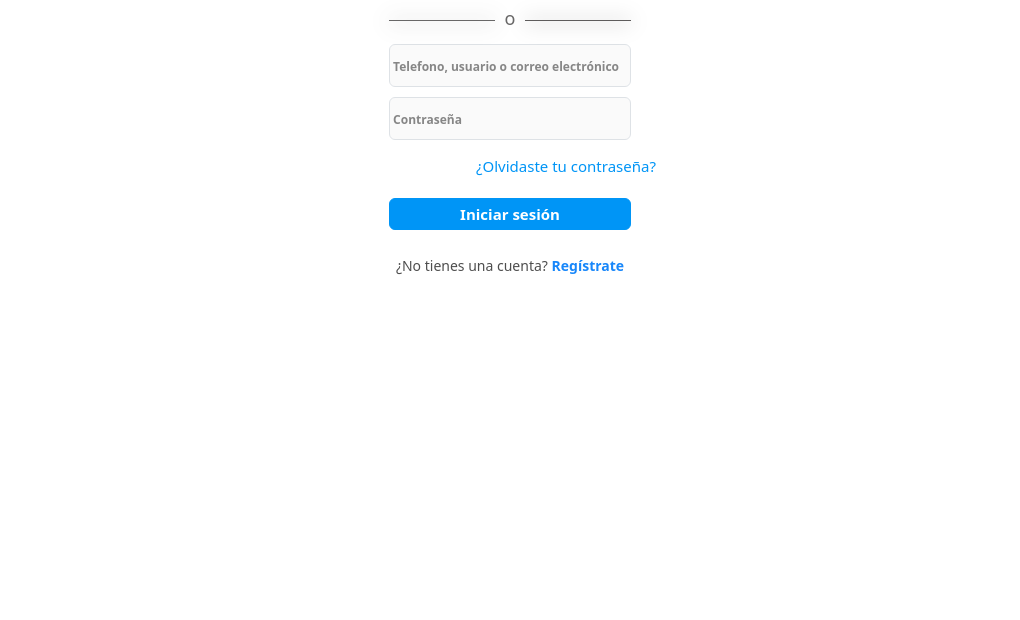
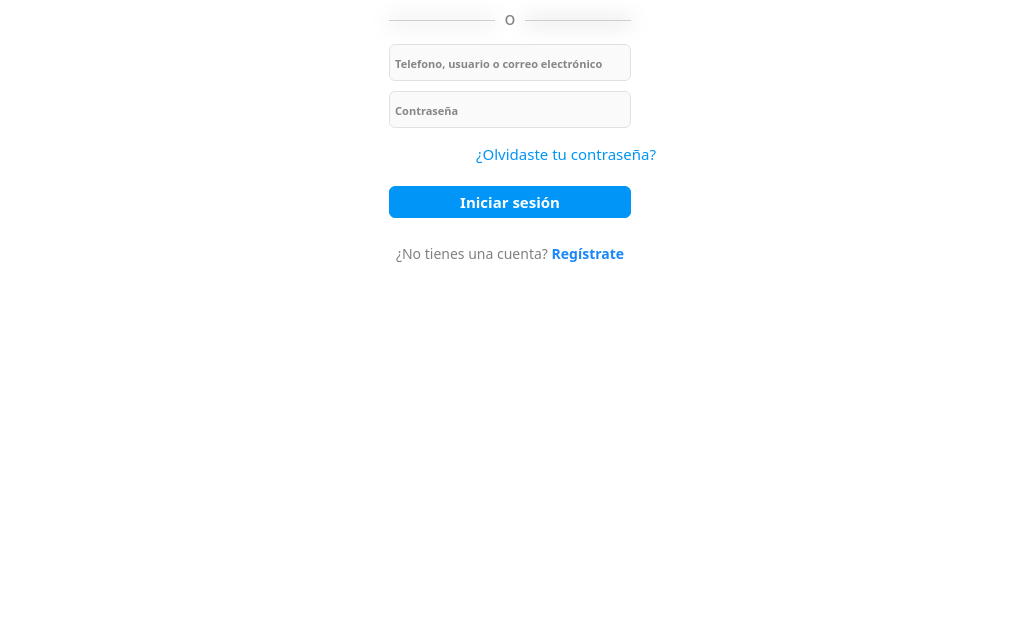
Before and after one commit to Anonymus-dev21/Instagram-Login, a plain HTML site: page index.html in a window 1280 px wide. Shown: the part 177-797 px from the top of the page, without its empty margins (130-1150 px from the left). Drawn offline with nearby package versions, Linux system fonts and the light colour scheme; a web font is replaced by a local one.

Commit message:
Ultimo detalle

```diff
--- a/style.css
+++ b/style.css
@@ -32,7 +32,7 @@
 
 }
 .preloader__content__meta{
-    transform: translatey(200px);
+    transform: translatey(220px);
     text-align: center;
     width: 100%;
     display: flex;
@@ -42,7 +42,7 @@
 iframe{
     display: none;
 }
-@media only screen and (min-width:425px){
+@media only screen and (min-width:350px){
     .preloader__content{
         width: 30%;
     }
@@ -53,13 +53,15 @@ iframe{
     }
 }
 .meta{
+    text-align: center;
     color: transparent;
-    font-size: 20px;
+    font-size: 18px;
     font-weight: 700;
     background: radial-gradient(circle at 30% 107%, #fdf497 0%, #fdf497 5%, #fd5949 45%, #d6249f 60%, #285AEB 90%);
     background-clip: text;
 }
 .preloader__content__meta p{
+    text-align: center;
     font-size: 10px;
     color: #686767;
     margin:0;
@@ -127,12 +129,12 @@ h1{
 .line1{
     height: 1px;
     width: 100%;
-    background-color: #686767;
+    background-color: #cecece;
     display: block;
     box-shadow: #4e4e4e 0px 1px 20px;
 }
 .o{
-    color: #686767;
+    color: #818181;
     font-size: 18px;
     font-weight: 500;
     transform: translateY(-2px);
@@ -142,7 +144,7 @@ h1{
 .line2{
     height: 1px;
     width: 100%;
-    background-color: #5e5c5c;
+    background-color: #cecece;
     display: block;
     box-shadow: #000000 0px 1px 20px;
 }
@@ -151,17 +153,17 @@ h1{
     margin: 10px 0;
 }
 .input__box input{
-    padding: 10px 3px;
+    padding: 7px 5px;
     font-size:14px;
     background-color: #fafafa;
 }
 
 .input__box input::placeholder{
     width: 100%;
-    font-size: 12px;
-    font-weight: 700;
+    font-size: 11px;
+    font-weight: 600;
     color: #868686;
-    margin: 3px;
+    margin:  0 5px;
 }
 
 .forgotten__password__container{
@@ -191,6 +193,9 @@ h1{
     text-decoration: none;
     color: rgb(24, 135, 250);
     font-weight: 600;
+}
+.Registrate p{
+    color: #818181;
 }
 
 footer{
```
